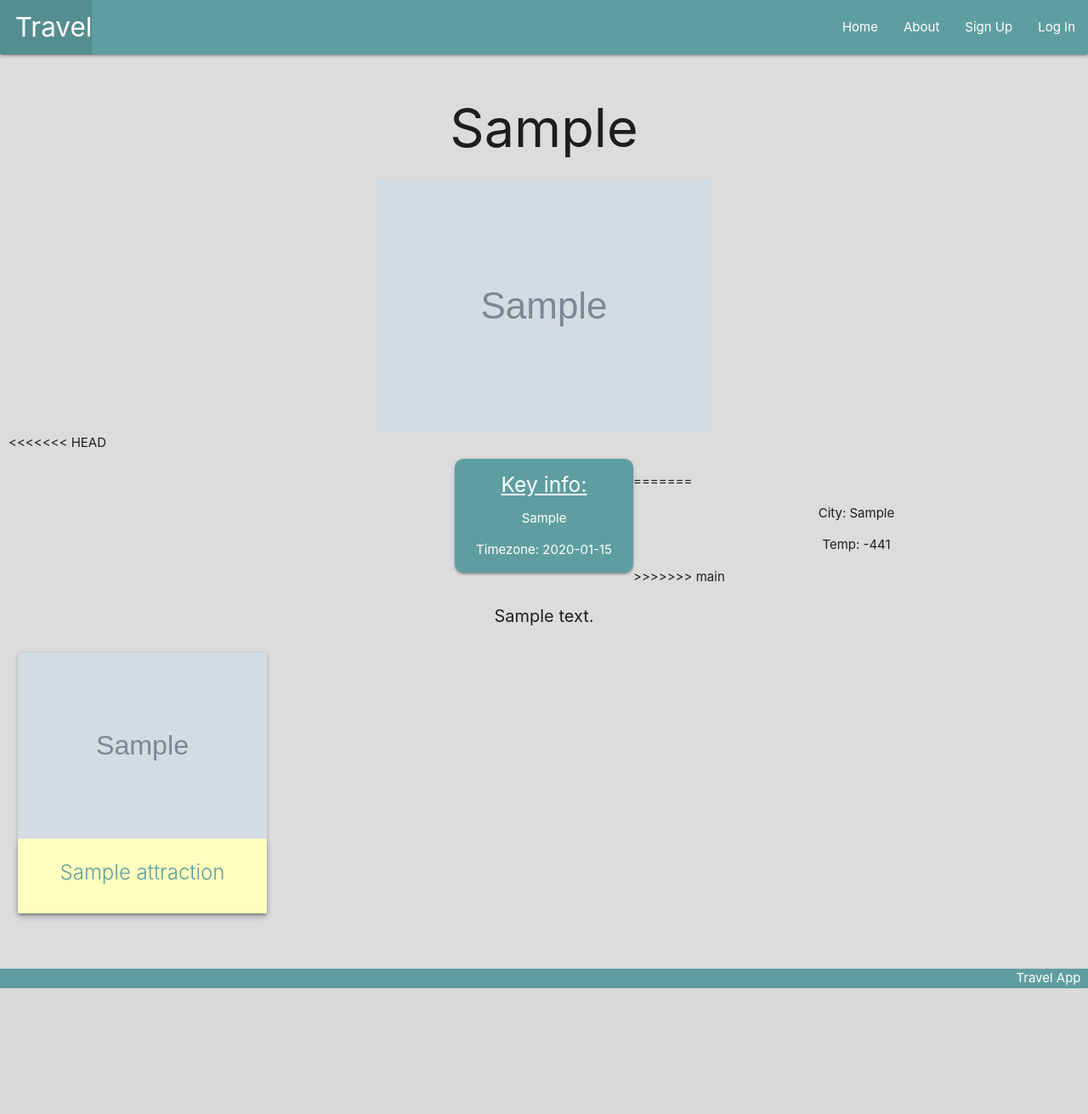
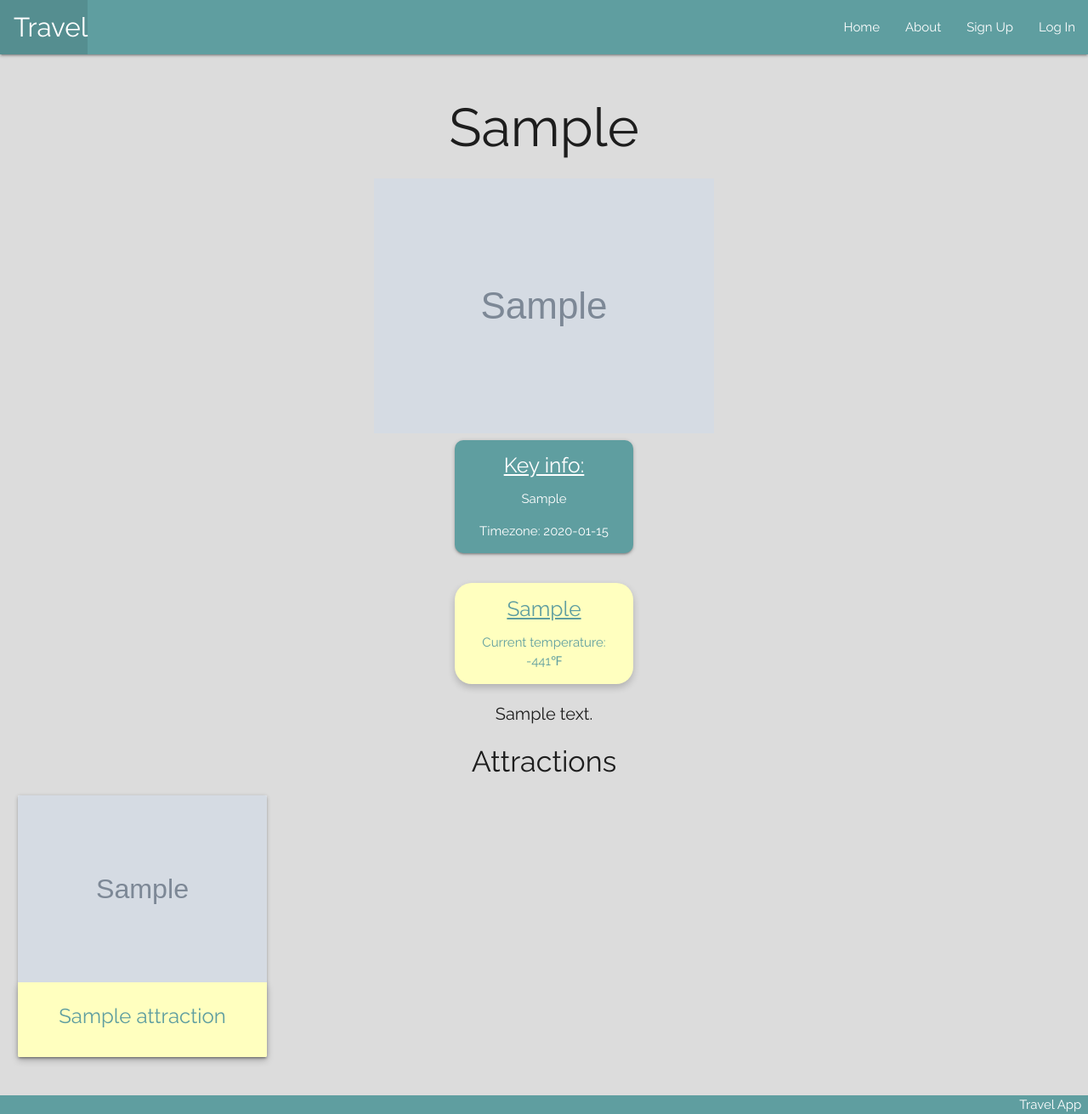
Before and after one commit to max811811/travel-app, a Django app: page /destinations/1/ in a window 1280 px wide. Shown: the whole page at 85% size. Before the commit the page ends 1163 px from the top, so only its background shows below. Run offline with Django 4.2, Linux system fonts and the light colour scheme; tables that the repository leaves empty hold one stand-in row (values such as "Sample post"); grey boxes marked "Sample" are stand-in pictures; a database or web service that is not in the repository returns one stand-in record (values such as "Sample title"); data that the repository does not hold is empty.

Commit message:
css updates

```diff
--- a/main_app/static/css/style.css
+++ b/main_app/static/css/style.css
@@ -3,6 +3,7 @@ body {
 	min-height: 100vh;
 	flex-direction: column;
 	background-color: #dcdcdc;
+	font-family: 'Raleway', sans-serif;
 }
 
 main {
@@ -55,7 +56,7 @@ a {
 	padding: 20px;
 }
 
-.card-title {
+.card-title, .temp {
 	color: #5f9ea0;
 }
 
--- a/main_app/templates/base.html
+++ b/main_app/templates/base.html
@@ -10,6 +10,9 @@
     <title>Travel</title>
     <link rel="stylesheet" href="https://cdnjs.cloudflare.com/ajax/libs/materialize/1.0.0/css/materialize.min.css">
 	<link rel="stylesheet" type="text/css" href="{% static 'css/style.css' %}">
+    <link rel="preconnect" href="https://fonts.googleapis.com">
+    <link rel="preconnect" href="https://fonts.gstatic.com" crossorigin>
+    <link href="https://fonts.googleapis.com/css2?family=Raleway&display=swap" rel="stylesheet">
 	<script src="https://cdnjs.cloudflare.com/ajax/libs/materialize/1.0.0/js/materialize.min.js"></script>
 </head>
 
--- a/main_app/templates/destinations/detail.html
+++ b/main_app/templates/destinations/detail.html
@@ -6,29 +6,29 @@
 <div class="detail-photo" >
 	<img src="{{ destination.photo }}">
 </div>
-<<<<<<< HEAD
+<div>
 	<div class="row">
 		<div class="card key-info col s2 offset-s5">
 			<h5 class="detail-header">Key info:</h5>
 			<p>{{ destination.country }}</p>
 			<p>Timezone: {{ destination.time_zone }}</p>
 		</div>
-	<br>
-
-=======
-<div>
+	</div>
+	<div class="row">
+		<div class="card-content temp col s2 offset-s5">
 			<!-- <p>{{ destination.country }}</p> -->
-	<p>City: {{ temperature_time_zone.city }}</p>
-	<p>Temp: {{ temperature_time_zone.temp }}</p>
+			<h5>{{ temperature_time_zone.city }}</h5>
+			<p>Current temperature: {{ temperature_time_zone.temp }}&#8457</p>
 			<!-- <p>test: {{ temptimezone }}</p>
 			<p>Temperature Farenheit: {{ temperatureF }}</p>
 			<p class="description">{{ destination.location_description }}</p> -->
->>>>>>> main
+		</div>
 	</div>
 	<div>
 		<p class="description">{{ destination.location_description }}</p>
 	</div>
 	<div class="row">
+		<h4 class="detail-header">Attractions</h4>
 		{% for attraction in destination.attraction_set.all %}
 		<div class="col s3 m3">
 			<div class="card">
@@ -44,5 +44,5 @@
 		</div>
 		{% endfor %}
 	</div>
-
+</div>
 {% endblock %}
```
Lines whose indentation alone changed are shown as unchanged.
